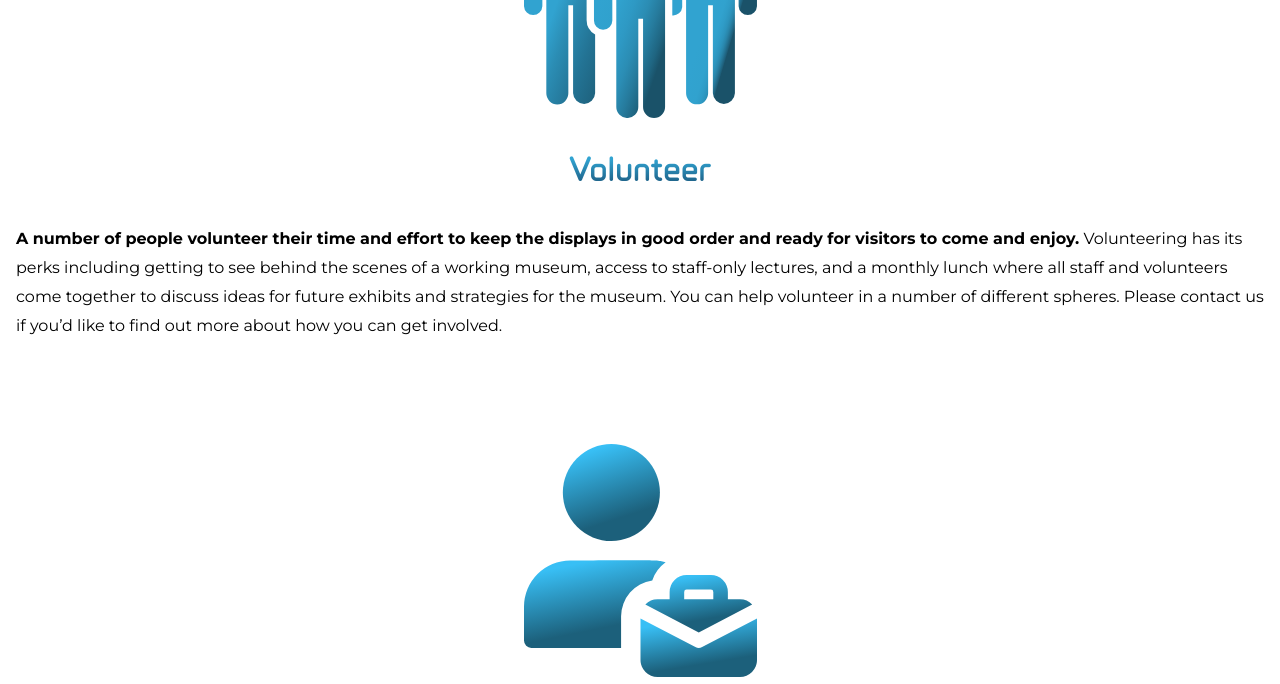
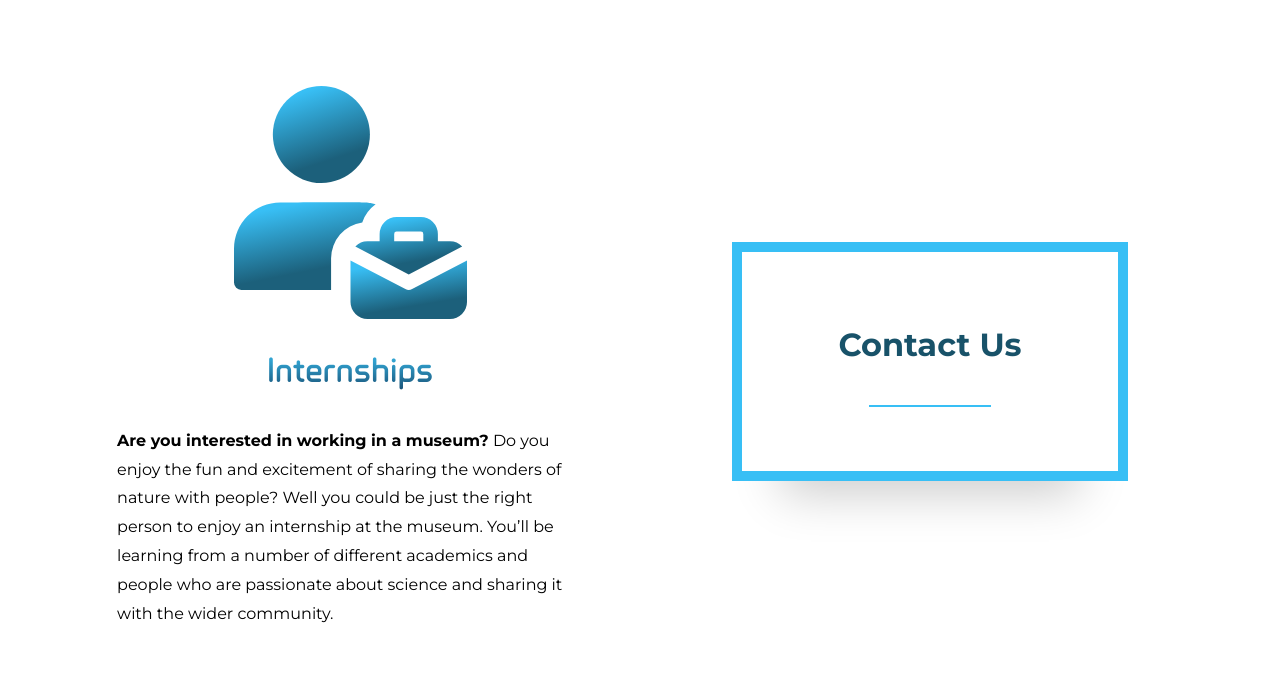
Before and after one commit to glennlarsen/Community-Science-Museum, a plain HTML site: page involved.html in a window 1280 px wide. Shown: the part 1370-2054 px from the top of the page. Drawn offline with Linux system fonts and the light colour scheme; files whose address does not match are found by name.

Commit message:
get involved finished all screens

```diff
--- a/css/imports/links.css
+++ b/css/imports/links.css
@@ -86,6 +86,35 @@ nav a:hover {
   padding: 15px 40px;
 }
 
+.cta-involve {
+  background-color: white;
+  border: solid 10px var(--light-blue);
+  color: var(--dark-green);
+  display: inline-block;
+  cursor: pointer;
+  font-family: var(--text-pharagraph);
+  text-transform: capitalize;
+  font-size: 2em;
+  padding: 2em 2em;
+  font-weight: bold;
+  white-space: nowrap;
+}
+
+.cta-involve-line {
+  border: solid 1px;
+  width: 65%;
+  margin: 1em auto 0;
+  color: var(--light-blue);
+  z-index: 100;
+}
+
+.cta-involve:hover,
+.cta-involve:hover .cta-involve-line {
+  background-color: var(--light-blue);
+  color: white;
+  transition: 0.7s;
+}
+
 /*Footer Links*/
 .footer-links {
   margin: 15px 15px 0 15px;
--- a/css/involved.css
+++ b/css/involved.css
@@ -7,6 +7,12 @@ header {
 /*Main section*/
 .background-container-involve {
   background-color: white;
+}
+
+.flex-container-involve {
+  display: flex;
+  flex-direction: column;
+  align-items: center;
 }
 
 .icon-involve {
@@ -35,3 +41,12 @@ header {
   align-items: center;
   padding: 3em 1em;
 }
+
+.contact-border-button {
+  display: flex;
+  flex-direction: column;
+  align-items: center;
+  margin: 4em auto;
+  -webkit-box-shadow: 0 62px 46px -49px rgb(0 0 0 / 20%);
+  box-shadow: 0 62px 46px -49px rgb(0 0 0 / 20%);
+}
--- a/css/media.css
+++ b/css/media.css
@@ -4,19 +4,18 @@
   }
 }
 
-/*Exhibitions page Biology and medicine titles for very small screens*/
+/*very small screens*/
 @media (max-width: 375px) {
+  /*bio and medicine title*/
   .biomed-small {
     display: block;
   }
   .biomed-big {
     display: none;
   }
-}
-
-@media (min-width: 1500px) {
-  .container {
-    margin-bottom: 4em;
+  /*Contact button on get involved page*/
+  .cta-involve {
+    padding: 2em 1.2em;
   }
 }
 
@@ -157,7 +156,7 @@
     align-items: center;
   }
 
-  .flex-section-ex >* {
+  .flex-section-ex > * {
     padding: 2em;
   }
 
@@ -173,6 +172,14 @@
     text-align: left;
   }
 
+  /*Main section get involved*/
+  .text-content-involve {
+    max-width: 50%;
+  }
+
+  .cta-involve {
+    padding: 2em 3em;
+  }
 }
 
 @media (min-width: 1225px) {
@@ -299,7 +306,7 @@
   }
 
   /*Main section events*/
-  .flex-section-ex >* {
+  .flex-section-ex > * {
     padding: 5em;
   }
 
@@ -307,4 +314,26 @@
     padding: 0 5em;
   }
 
+  /*Main section get involved*/
+  .flex-container-involve {
+    display: grid;
+    grid-template-columns: 1fr 1fr;
+    align-items: baseline;
+    max-width: 1160px;
+    margin: auto;
+  }
+
+  .text-content-involve {
+    max-width: 85%;
+  }
+
+  .contact-border-button {
+    align-self: center;
+  }
 }
+
+@media (min-width: 1500px) {
+  .container {
+    margin-bottom: 4em;
+  }
+}
--- a/involved.html
+++ b/involved.html
@@ -117,6 +117,11 @@
                 it with the wider community.</p>
             </div>
           </section>
+          <div class="contact-border-button">
+            <a class="cta-involve" href="contact.html">contact us
+              <div class="cta-involve-line"></div>
+            </a>
+          </div>
         </div>
         </div>
       </main>
```
